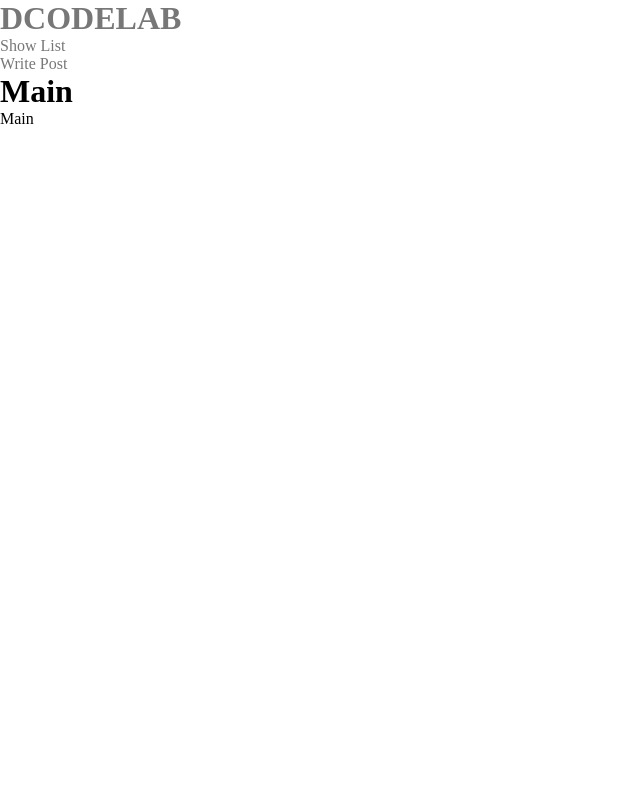
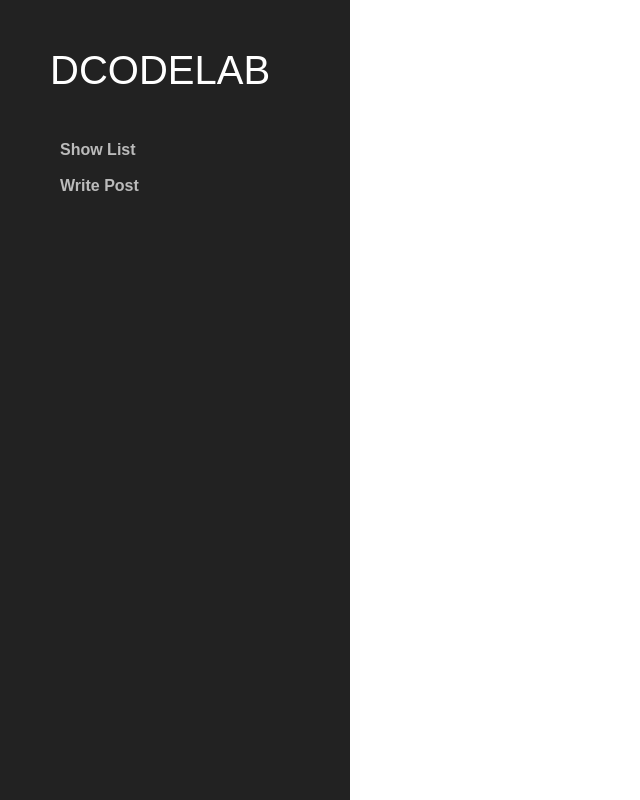
Before and after one commit to kwonchanwooo/node-react, a React (Create React App) app in the folder client/: page / in a window 1280 px wide. Shown: the whole page, without its empty margins (0-640 px from the left). Built offline with nearby package versions, Linux system fonts and the light colour scheme.

Commit message:
header styling

```diff
--- a/client/src/common/Header.jsx
+++ b/client/src/common/Header.jsx
@@ -1,15 +1,44 @@
 import { NavLink, Link } from 'react-router-dom';
+import styled from 'styled-components';
+
+const HeaderWrap = styled.header`
+	width: 350px;
+	height: 100vh;
+	background: #222;
+	position: fixed;
+	top: 0;
+	left: 0;
+	padding: 50px;
+`;
+
+const Logo = styled.h1`
+	margin-bottom: 40px;
+
+	a {
+		font: 40px/1 'arial';
+		color: #fff;
+	}
+`;
+
+const Gnb = styled.ul`
+	a {
+		display: block;
+		padding: 10px;
+		font: bold 16px/1 'arial';
+		color: #bbb;
+	}
+`;
 
 function Header() {
 	const activeStyle = { color: 'hotpink' };
 
 	return (
-		<header>
-			<h1>
+		<HeaderWrap>
+			<Logo>
 				<Link to='/'>DCODELAB</Link>
-			</h1>
+			</Logo>
 
-			<ul id='gnb'>
+			<Gnb>
 				<li>
 					<NavLink to='/list' style={({ isActive }) => (isActive ? activeStyle : null)}>
 						Show List
@@ -20,8 +49,8 @@ function Header() {
 						Write Post
 					</NavLink>
 				</li>
-			</ul>
-		</header>
+			</Gnb>
+		</HeaderWrap>
 	);
 }
 
```
